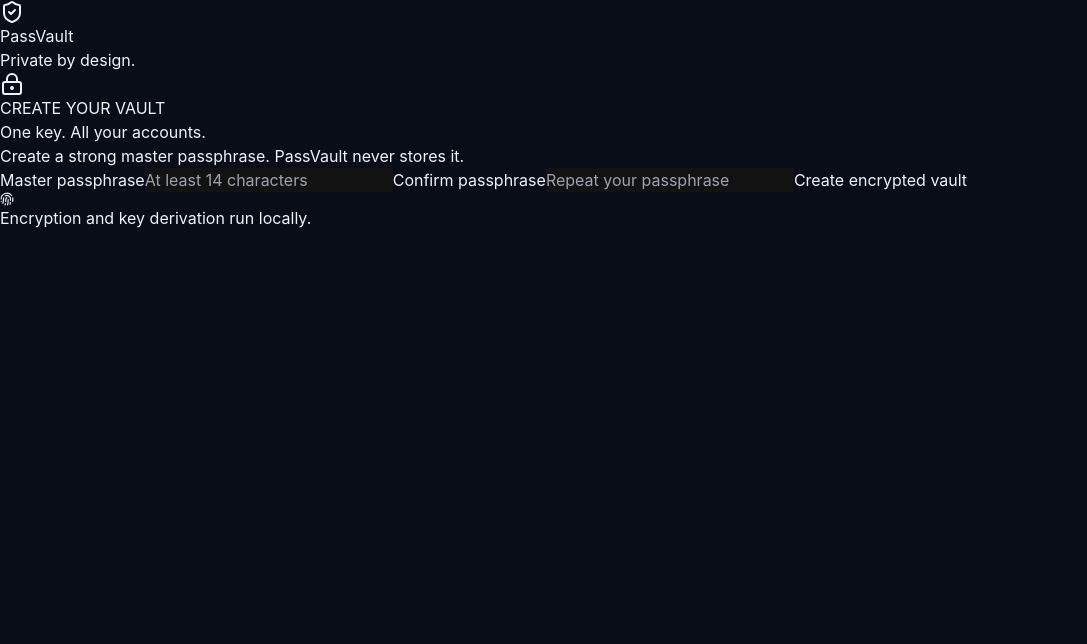
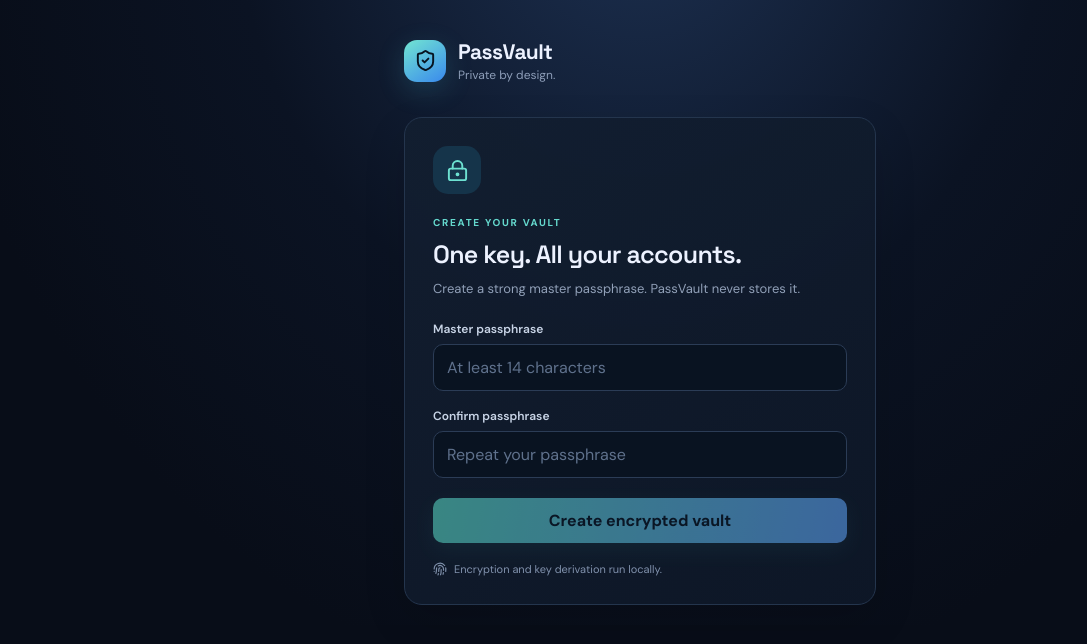
Before and after one commit to aayushgup80/PassVault, a React (Vite) app: page / in a window 1280 px wide. Shown: the top 644 px of the page, without its empty margins (0-1087 px from the left). Built offline with nearby package versions, Linux system fonts and the light colour scheme.

Commit message:
style: add complete PassVault interface styling

```diff
--- a/src/styles.css
+++ b/src/styles.css
@@ -1,8 +1,78 @@
-@tailwind base;
-@tailwind components;
-@tailwind utilities;
+@import url('https://fonts.googleapis.com/css2?family=DM+Sans:wght@400;500;600;700&family=Space+Grotesk:wght@500;600;700&display=swap');
 
-:root { color-scheme: dark; font-family: Inter, ui-sans-serif, system-ui, sans-serif; }
-* { box-sizing: border-box; }
-body { margin: 0; min-width: 360px; min-height: 560px; background: #090d18; color: #eef2ff; }
-button, input { font: inherit; }
+:root{font-family:'DM Sans',ui-sans-serif,system-ui,sans-serif;color:#edf2ff;background:#080d18;font-synthesis:none;text-rendering:optimizeLegibility;color-scheme:dark;font-optical-sizing:auto}
+*{box-sizing:border-box}
+body{margin:0;min-width:360px;min-height:560px;background:radial-gradient(ellipse at 50% -20%,#1d3152 0%,#0b1323 45%,#080d18 78%);color:#edf2ff}
+button,input{font:inherit}
+button{cursor:pointer}
+button:disabled{cursor:not-allowed;opacity:.55}
+.shell{width:100%;max-width:520px;min-height:560px;margin:0 auto;padding:26px 24px 20px}
+.loading{display:flex;flex-direction:column;gap:30px}
+.brand{display:flex;align-items:center;gap:12px;margin-bottom:30px}
+.logo{width:42px;height:42px;display:grid;place-items:center;border-radius:13px;background:linear-gradient(145deg,#72e5d2,#3989ed);color:#071421;box-shadow:0 8px 28px #42b6cf33}
+.logo svg{width:23px;height:23px}
+.brand h1{font:700 21px 'Space Grotesk',sans-serif;letter-spacing:-.5px;margin:0}
+.brand p{font-size:12px;color:#8d9db8;margin:2px 0 0}
+.ghost{margin-left:auto;display:flex;align-items:center;gap:7px;padding:9px 12px;color:#b9c6da;background:#131f32;border:1px solid #283a55;border-radius:10px}
+.panel{background:linear-gradient(145deg,#121e30ee,#0d1727ee);border:1px solid #24354d;border-radius:18px;box-shadow:0 16px 42px #0002}
+.auth-shell{padding-top:38px}
+.auth{padding:28px;margin-top:34px}
+.icon-orb{width:48px;height:48px;display:grid;place-items:center;border-radius:15px;background:#15344a;color:#6de1d1;margin-bottom:22px}
+.icon-orb svg{width:23px;height:23px}
+.eyebrow{font-size:10px;font-weight:700;letter-spacing:1.7px;color:#65d9ce;margin:0 0 9px}
+h2,h3,p{margin-top:0}
+h2{font:600 25px 'Space Grotesk',sans-serif;letter-spacing:-.7px;margin-bottom:9px}
+h3{font:600 16px 'Space Grotesk',sans-serif;margin-bottom:5px}
+.muted{color:#91a0b8;font-size:13px;line-height:1.55;margin-bottom:22px}
+label{display:block;font-size:12px;font-weight:600;color:#c8d4e6;margin:17px 0 7px}
+input{width:100%;padding:12px 13px;border:1px solid #2b3c56;border-radius:10px;background:#091321;color:#f2f6ff;outline:none;transition:border .15s,box-shadow .15s}
+input:focus{border-color:#58cdbf;box-shadow:0 0 0 3px #58cdbf1a}
+input::placeholder{color:#5f718c}
+.primary{display:inline-flex;align-items:center;justify-content:center;gap:8px;width:100%;margin-top:20px;padding:12px 16px;border:0;border-radius:10px;background:linear-gradient(100deg,#5ce0cb,#61a8ff);color:#071522;font-weight:700;box-shadow:0 7px 22px #4acdbb22;transition:transform .15s,filter .15s}
+.primary:hover{filter:brightness(1.08);transform:translateY(-1px)}
+.fine{display:flex;align-items:center;gap:7px;color:#8192ad;font-size:11px;margin:19px 0 0}
+.error{font-size:12px;color:#ff9b9b;margin:12px 0 0}
+.welcome{display:flex;align-items:center;justify-content:space-between;margin:4px 0 20px;padding:20px 0 12px}
+.welcome h2{margin-bottom:5px}
+.welcome .muted{margin-bottom:0}
+.status{display:flex;align-items:center;gap:7px;padding:7px 10px;border:1px solid #245a51;border-radius:30px;color:#83e5cf;font-size:10px;font-weight:700;letter-spacing:1px}
+.status span{width:7px;height:7px;border-radius:50%;background:#5de0b5;box-shadow:0 0 10px #5de0b5}
+.stats{display:grid;grid-template-columns:1fr 1fr;gap:12px;margin-bottom:13px}
+.stat{padding:15px;display:grid;grid-template-columns:22px 1fr;align-items:center;column-gap:9px}
+.stat>svg{color:#65d9ce;width:19px}
+.stat strong{font:600 16px 'Space Grotesk',sans-serif}
+.stat span{grid-column:2;color:#8192ad;font-size:11px;margin-top:3px}
+.feature{display:flex;align-items:center;gap:13px;padding:15px;margin-bottom:15px}
+.feature-icon{width:37px;height:37px;flex:none;display:grid;place-items:center;border-radius:11px;background:#26304d;color:#b5a6ff}
+.feature h3{margin:0 0 4px}
+.feature .muted{font-size:11px;margin:0;line-height:1.45}
+.coming-soon{margin-left:auto;color:#a9a0ed;background:#29264b;border-radius:6px;padding:5px 7px;font-size:9px;font-weight:700;letter-spacing:.8px}
+.credentials{padding:17px}
+.section-heading{display:flex;align-items:center;justify-content:space-between;gap:10px}
+.section-heading .eyebrow{margin-bottom:5px}
+.section-heading h3{font-size:18px;margin:0}
+.add-button{width:auto;margin:0;padding:9px 12px;font-size:11px}
+.empty{text-align:center;padding:30px 10px 15px}
+.empty .icon-orb{margin:0 auto 15px}
+.empty h3{font-size:17px}
+.empty .muted{max-width:280px;margin:0 auto 14px}
+.empty .primary{width:auto;margin:0}
+.credential-form{padding:14px;margin:16px 0;border:1px solid #2b3c56;border-radius:12px;background:#0a1423}
+.credential-form label{margin-top:12px}
+.credential-form label:first-child{margin-top:0}
+.credential-form .primary{margin-top:16px}
+.credential-list{margin-top:14px}
+.credential-row{display:flex;align-items:center;gap:11px;padding:13px 0;border-top:1px solid #24334a}
+.credential-avatar{width:36px;height:36px;flex:none;display:grid;place-items:center;border-radius:11px;background:#183349;color:#6bdacb}
+.credential-info{min-width:0;flex:1;display:flex;flex-direction:column;gap:3px}
+.credential-info strong{font-size:13px;overflow:hidden;text-overflow:ellipsis}
+.credential-info span{font-size:11px;color:#8fa0b9;overflow:hidden;text-overflow:ellipsis}
+.revealed-password{font-size:11px;color:#8de5d8;overflow-wrap:anywhere;white-space:normal}
+.credential-actions{display:flex;gap:3px}
+.icon-button{width:31px;height:31px;display:grid;place-items:center;border:1px solid transparent;border-radius:8px;background:transparent;color:#91a5c0}
+.icon-button:hover{background:#1b2b40;color:#eaf4ff;border-color:#30445f}
+.icon-button.danger:hover{color:#ff9999}
+.notice{padding:9px 11px;border-radius:8px;background:#142b36;color:#8ee6d7;font-size:11px;margin:13px 0 0}
+footer{display:flex;justify-content:space-between;gap:10px;padding:18px 3px 0;color:#72839e;font-size:10px}
+footer span{display:flex;align-items:center;gap:6px}
+@media(max-width:390px){.shell{padding:20px 16px}.auth{padding:22px}.credential-actions{gap:0}.icon-button{width:28px}}
```
